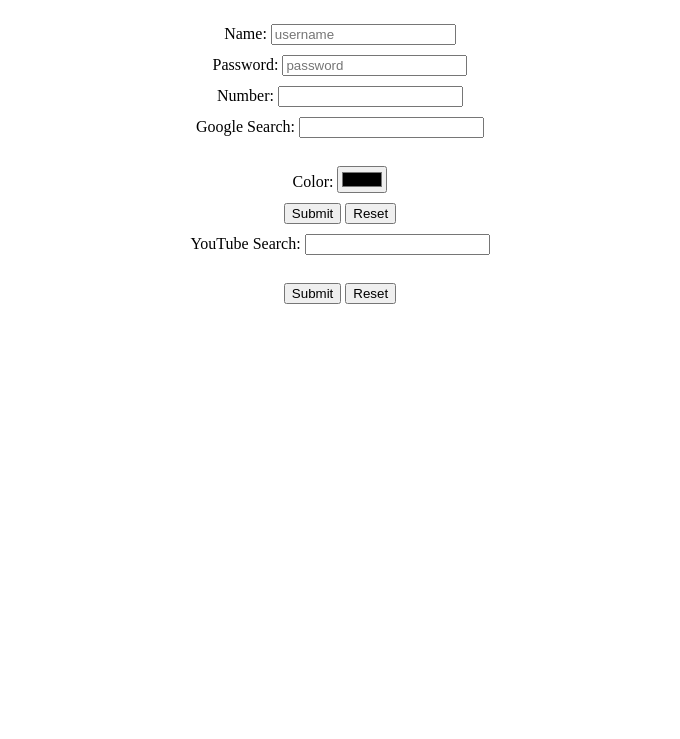
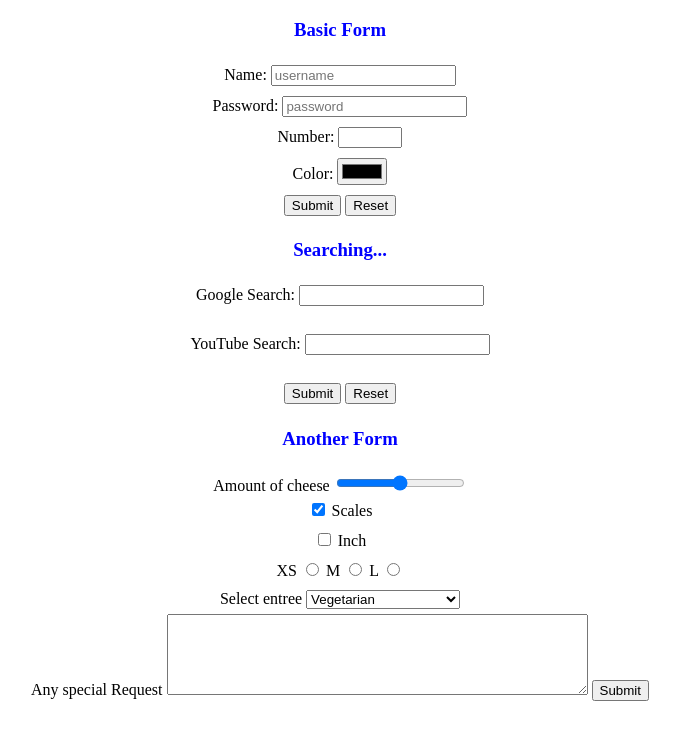
Before and after one commit to RFNshare/chickens, a website: page forms.html in a window 1280 px wide. Shown: the part 61-800 px from the top of the page, without its empty margins (300-980 px from the left). Drawn offline with Linux system fonts and the light colour scheme.

Commit message:
Forms elements added

```diff
--- a/forms.html
+++ b/forms.html
@@ -10,7 +10,7 @@
             text-align: center;
         }
 
-        h1 {
+        h1, h3 {
             text-align: center;
             color: blue;
         }
@@ -19,11 +19,12 @@
 </head>
 <body>
     <h1>Forms Demo</h1>
+    <h3>Basic Form</h3>
     <form action="https://www.google.com/search" method="get" name='myform'>
 
         <div>
             <label for="name">Name:</label>
-            <input id="name" name="name" placeholder="username"  type="text">
+            <input id="name" name="name" placeholder="username" type="text">
         </div>
         <div>
             <label for="password">Password:</label>
@@ -31,11 +32,7 @@
         </div>
         <div>
             <label for="number">Number:</label>
-            <input id="number" name="number" type="number">
-        </div>
-        <div>
-            <label for="search">Google Search:</label>
-            <input id="search" name="q" type="search"><br><br>
+            <input id="number" max="100" min="1" name="number" type="number">
         </div>
         <div>
             <label for="color">Color:
@@ -48,7 +45,12 @@
             <button type="reset">Reset</button>
         </div>
     </form>
+    <h3>Searching...</h3>
     <form action="https://www.youtube.com/results" method="get">
+        <div>
+            <label for="search">Google Search:</label>
+            <input id="search" name="q" type="search"><br><br>
+        </div>
         <div>
             <label for="ysearch">YouTube Search:</label>
             <input id="ysearch" name="search_query" type="search"><br><br>
@@ -58,6 +60,44 @@
             <button type="reset">Reset</button>
         </div>
     </form>
+    <h3>Another Form</h3>
+    <form action="" method="get">
+        <div>
+            <label for="cheese">Amount of cheese</label>
+            <input id="cheese" max="50" min="0" name="aoc" type="range">
+            <div>
+                <input checked id="scales" name="scales" type="checkbox">
+                <label for="scales">Scales</label>
+            </div>
+            <div>
+                <input id="inc" name="inc" type="checkbox" value="inch">
+                <label for="inc">Inch</label>
+            </div>
+            <div>
+                <label for="xs">XS</label>
+                <input id="xs" name="size" type="radio" value="xs">
+                <label for="md">M</label>
+                <input id="md" name="size" type="radio" value="m">
+                <label for="l">L</label>
+                <input id="l" name="size" type="radio" value="l">
+            </div>
+            <div>
+                <label for="type">Select entree</label>
+                <select id="type" name="meal_type">
+                    <option value="">Please chose a option</option>
+                    <option selected value="veg">Vegetarian</option>
+                    <option value="fish">Fish</option>
+                    <option value="meat">Meat</option>
+                </select>
+            </div>
+            <label for="request">Any special Request</label>
+            <textarea cols="50" id="request" name="request" placeholder="Type something..." rows="5">
+
+            </textarea>
+            <input type="submit">
+        </div>
+    </form>
+    <!-- assigment -->
 
 </body>
 </html>
```
Also changed, not shown: index.html (+0 -1 lines).
